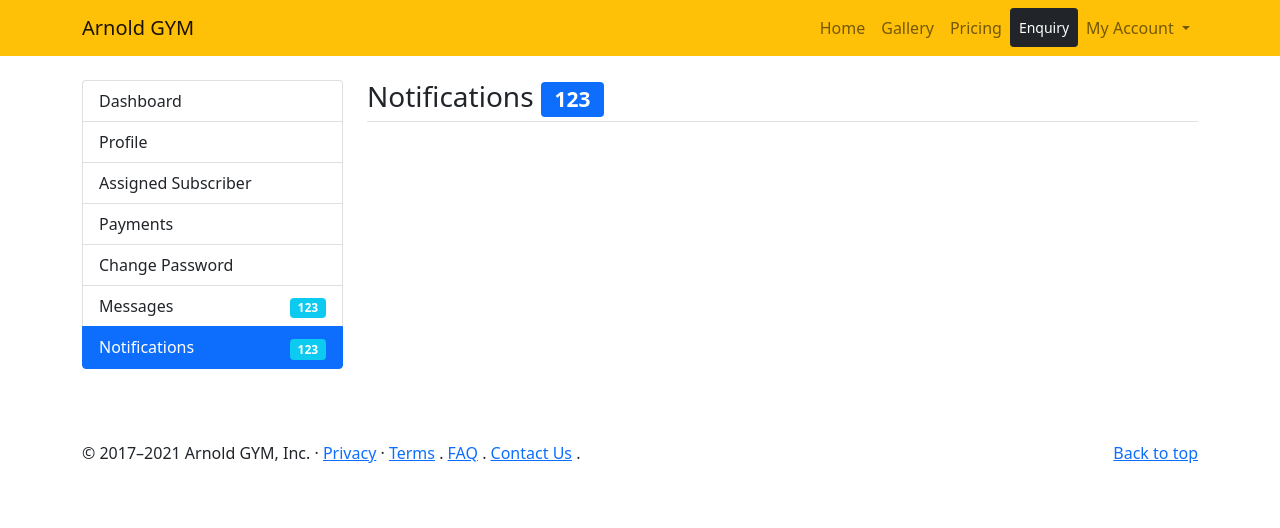
After one commit to codeartisanlab/Gym-Management-System-in-Django-3-Bootstrap-5-and-PostgreSQL, a Django app: page /trainer_notifs in a window 1280 px wide. The commit adds this page. Shown: the top 528 px of the page. Run offline with Django 3.2, Linux system fonts and the light colour scheme; data that the repository does not hold is empty; some libraries are stand-ins or nearby versions.

Commit message:
part-34-trainer-notification-part-1

```diff
--- a/main/admin.py
+++ b/main/admin.py
@@ -80,3 +80,7 @@ admin.site.register(models.TrainerAchivement,TrainerAchivementAdmin)
 class TrainerSalaryAdmin(admin.ModelAdmin):
 	list_display=('trainer','amt','amt_date')
 admin.site.register(models.TrainerSalary,TrainerSalaryAdmin)
+
+class TrainerNotificationAdmin(admin.ModelAdmin):
+	list_display=('notif_msg',)
+admin.site.register(models.TrainerNotification,TrainerNotificationAdmin)
--- a/main/templates/trainer/left-sidebar.html
+++ b/main/templates/trainer/left-sidebar.html
@@ -5,5 +5,5 @@
 	<a href="{% url 'trainer_payments' %}" class="list-group-item {% if request.path == '/trainer_payments' %} active {% endif %}">Payments</a>
 	<a href="{% url 'trainer_changepassword' %}" class="list-group-item {% if request.path == '/trainer_changepassword' %} active {% endif %}">Change Password</a>
 	<a href="#" class="list-group-item">Messages <span class="float-end badge bg-info mt-1">123</span></a>
-	<a href="#" class="list-group-item">Notifications <span class="float-end badge bg-info mt-1">123</span></a>
+	<a href="{% url 'trainer_notifs' %}" class="list-group-item {% if request.path == '/trainer_notifs' %} active {% endif %}">Notifications <span class="float-end badge bg-info mt-1">123</span></a>
 </div>
--- /dev/null
+++ b/main/templates/trainer/notifs.html
@@ -0,0 +1,33 @@
+{% extends 'base.html' %}
+{% block content %}
+<style type="text/css">
+	.marked{
+		display: none;
+	}
+</style>
+    <!-- Main Start -->
+    <main>
+		<!-- Services -->
+		<section class="container my-4">
+			<div class="row">
+				<div class="col-3">
+					{% include 'trainer/left-sidebar.html' %}
+				</div>
+				<div class="col-9">
+					<h3 class="mb-4 border-bottom pb-1">Notifications <span class="badge bg-primary totalunread">123</span></h3>
+					<span class="ajaxRes"></span>
+					<ul class="list-group notif-list">
+						{% for notif in notifs %}
+						<li class="list-group-item">
+							{{notif.notif_msg}}
+							<span class="btn btn-info btn-sm float-end">MarkAsRead</span>
+						</li>
+						{% endfor %}
+					</ul>
+				</div>
+			</div>
+		</section>
+		<!-- End -->
+    </main>
+    <!-- End -->
+{% endblock %}
--- a/main/urls.py
+++ b/main/urls.py
@@ -28,6 +28,7 @@ urlpatterns=[
 	path('trainer_subscribers',views.trainer_subscribers,name='trainer_subscribers'),
 	path('trainer_payments',views.trainer_payments,name='trainer_payments'),
 	path('trainer_changepassword',views.trainer_changepassword,name='trainer_changepassword'),
+	path('trainer_notifs',views.trainer_notifs,name='trainer_notifs'),
 	# Notifications
 	path('notifs',views.notifs,name='notifs'),
 	path('get_notifs',views.get_notifs,name='get_notifs'),
--- a/main/views.py
+++ b/main/views.py
@@ -261,3 +261,8 @@ def trainer_changepassword(request):
 			msg='Something is wrong!!'
 	form=forms.TrainerChangePassword
 	return render(request, 'trainer/trainer_changepassword.html',{'form':form})
+
+# Trainer Notifications
+def trainer_notifs(request):
+	data=models.TrainerNotification.objects.all().order_by('-id')
+	return render(request, 'trainer/notifs.html',{'notifs':data})
```
Also changed, not shown: main/models.py (+17 -0 lines), main/migrations/0035_trainernotification.py (added), main/migrations/0036_notiftrainerstatus.py (added).
